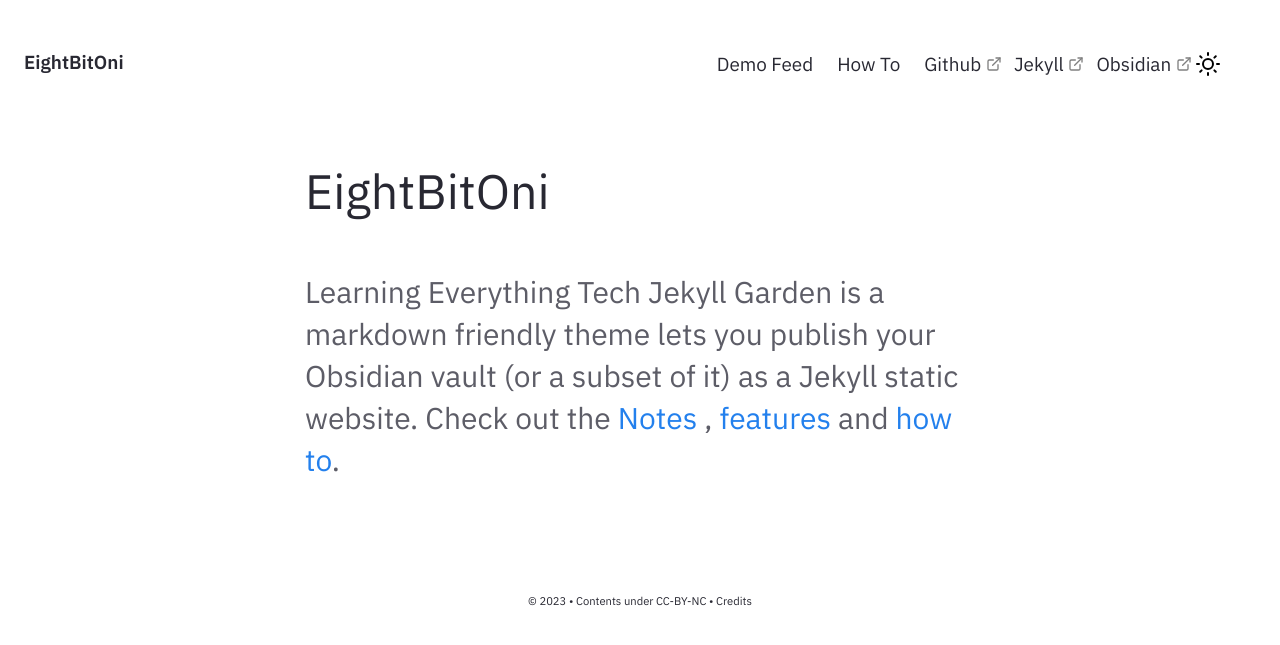
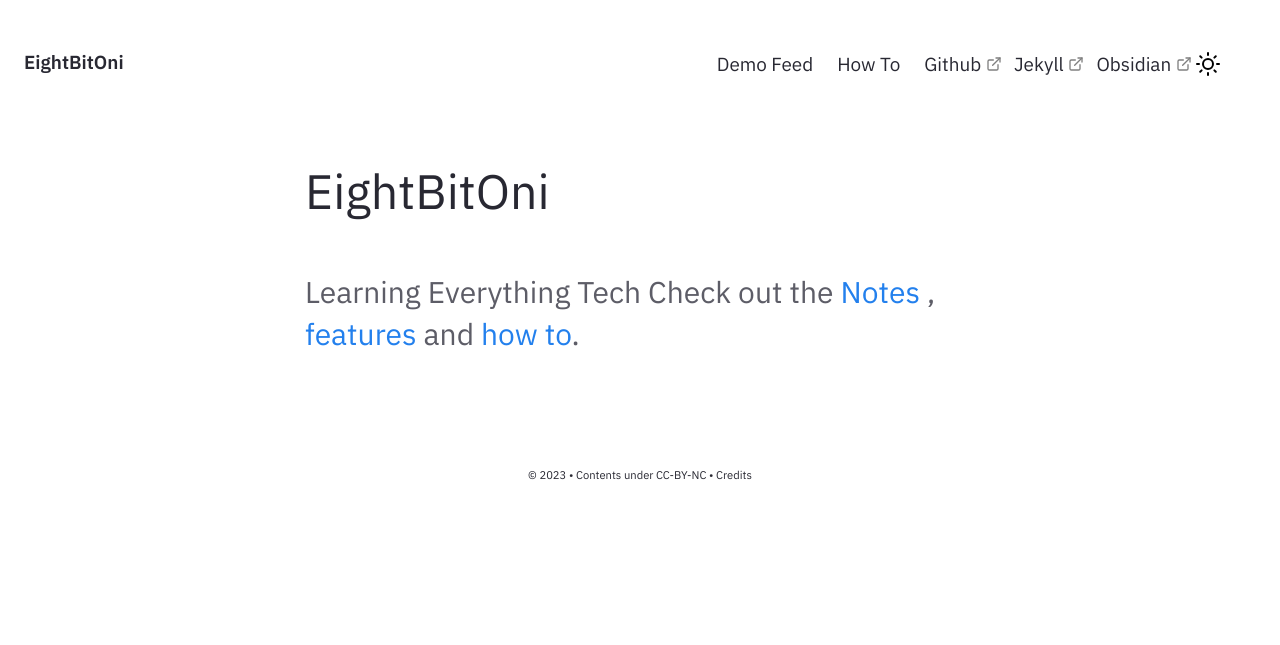
Before and after one commit to EightBitOni/git-old, a Jekyll site: the page built from pages/index.md, in a window 1280 px wide. Shown: the top 645 px of the page. Built offline with Jekyll 4.4.1, drawn with Linux system fonts in a browser that asks for light colours.

Commit message:
Update Homepage.html

```diff
--- a/_includes/Homepage.html
+++ b/_includes/Homepage.html
@@ -3,7 +3,7 @@
     <div class="home-sub-text"> <h3>
         Learning Everything Tech
 
-        Jekyll Garden is a markdown friendly theme lets you publish your Obsidian vault (or a subset of it) as a Jekyll static website.
+
         Check out the <a href="{{'/notes' | relative_url}}"> Notes </a>, <a href="{{'/post/features' | relative_url}}"> features </a> and <a href="{{'/post/how-to' | relative_url}}"> how to</a>.
         </h3>
 </div> </div>
```
